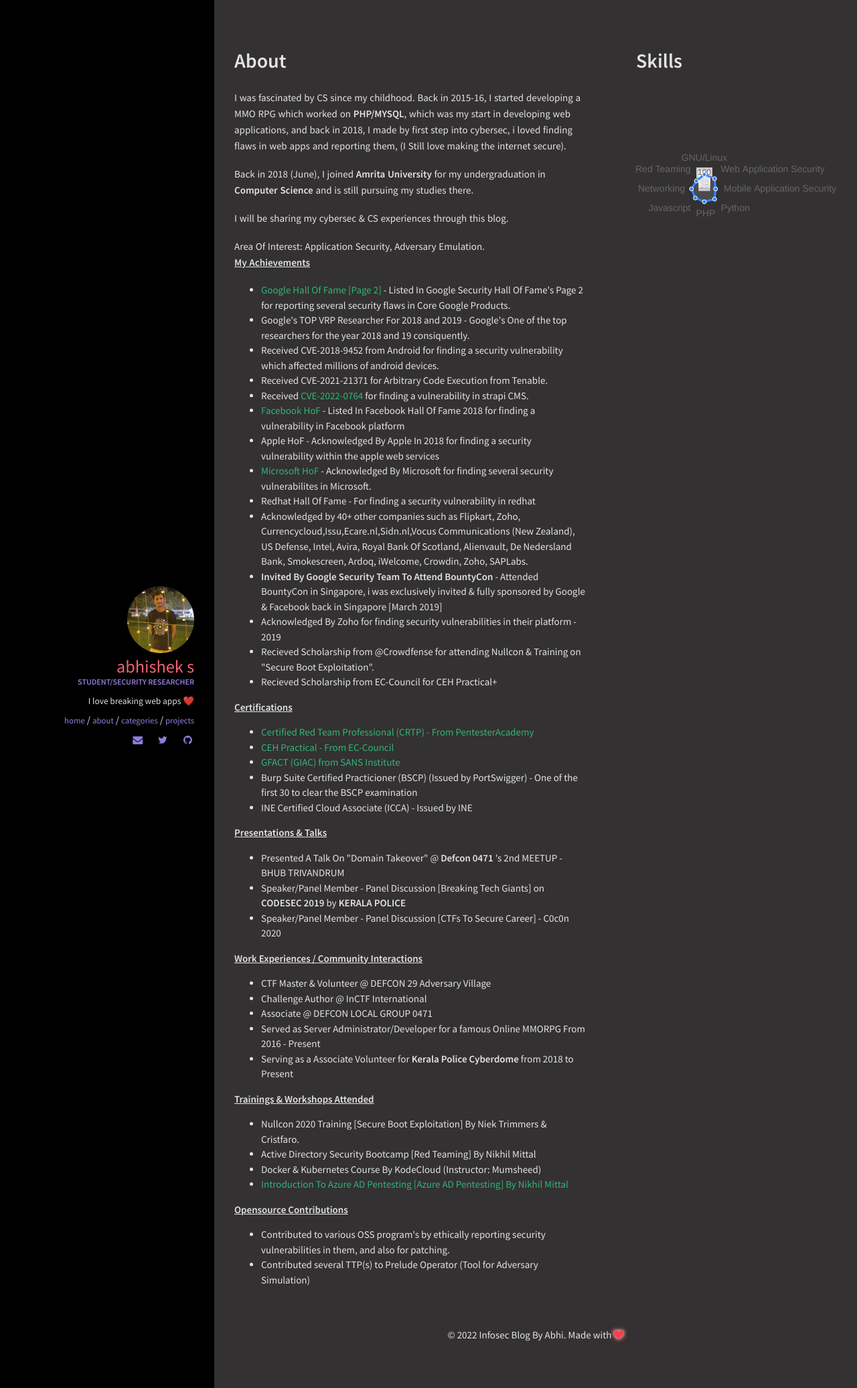
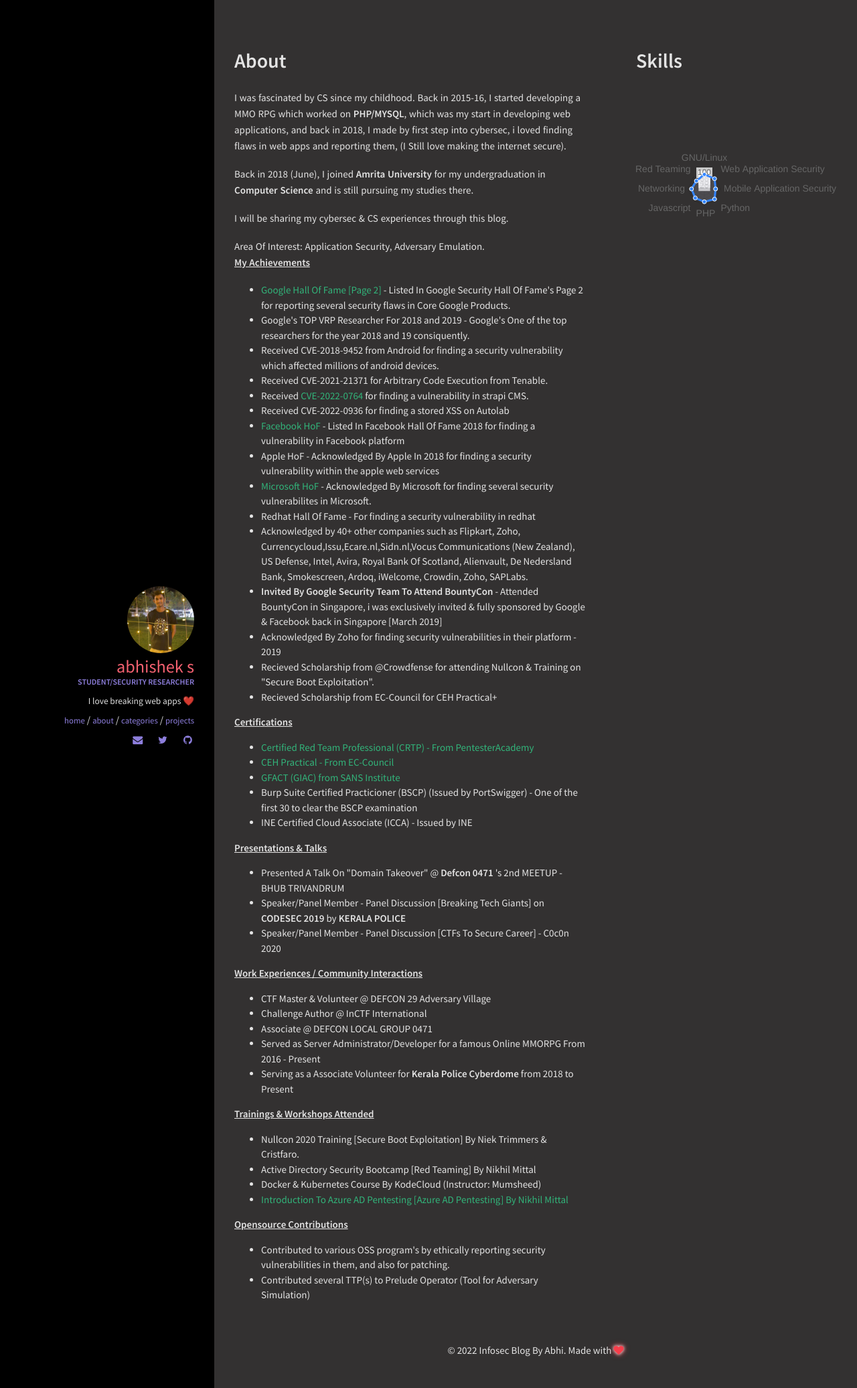
Before and after one commit to abhiabhi2306/abhiabhi2306.github.io, a Jekyll site: the page built from about.html, in a window 1280 px wide. Shown: the whole page at 67% size. Built offline with Jekyll 4.4.1, drawn with Linux system fonts in a browser that asks for light colours; nearby versions of some CDN libraries.

Commit message:
Update about.html

```diff
--- a/_includes/sections/about.html
+++ b/_includes/sections/about.html
@@ -17,6 +17,7 @@
    <li> Received CVE-2018-9452 from Android for finding a security vulnerability which affected millions of android devices. </li>
    <li> Received CVE-2021-21371 for Arbitrary Code Execution from Tenable. </li>
    <li> Received <a href="https://nvd.nist.gov/vuln/detail/CVE-2022-0764">CVE-2022-0764 </a> for finding a vulnerability in strapi CMS.</li>
+   <li> Received CVE-2022-0936 for finding a stored XSS on Autolab </li>
    <li> <a href="https://facebook.com/whitehat">Facebook HoF </a> -  Listed In Facebook Hall Of Fame 2018 for finding a vulnerability in Facebook platform </li>
    <li> Apple HoF - Acknowledged By Apple In 2018 for finding a security vulnerability within the apple web services </li>
    <li> <a href="https://www.microsoft.com/en-us/msrc/researcher-acknowledgments-online-services-archive"> Microsoft HoF </a> - Acknowledged By Microsoft for finding several security vulnerabilites in Microsoft.</a></li>
```
